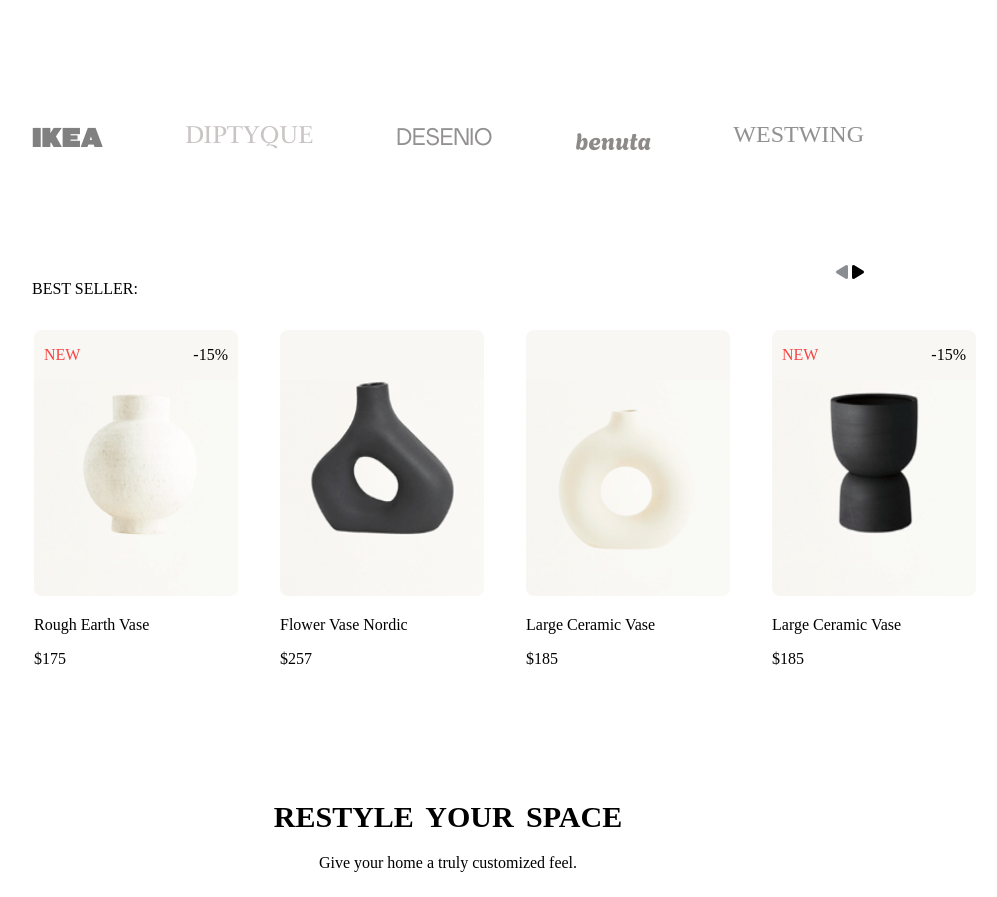
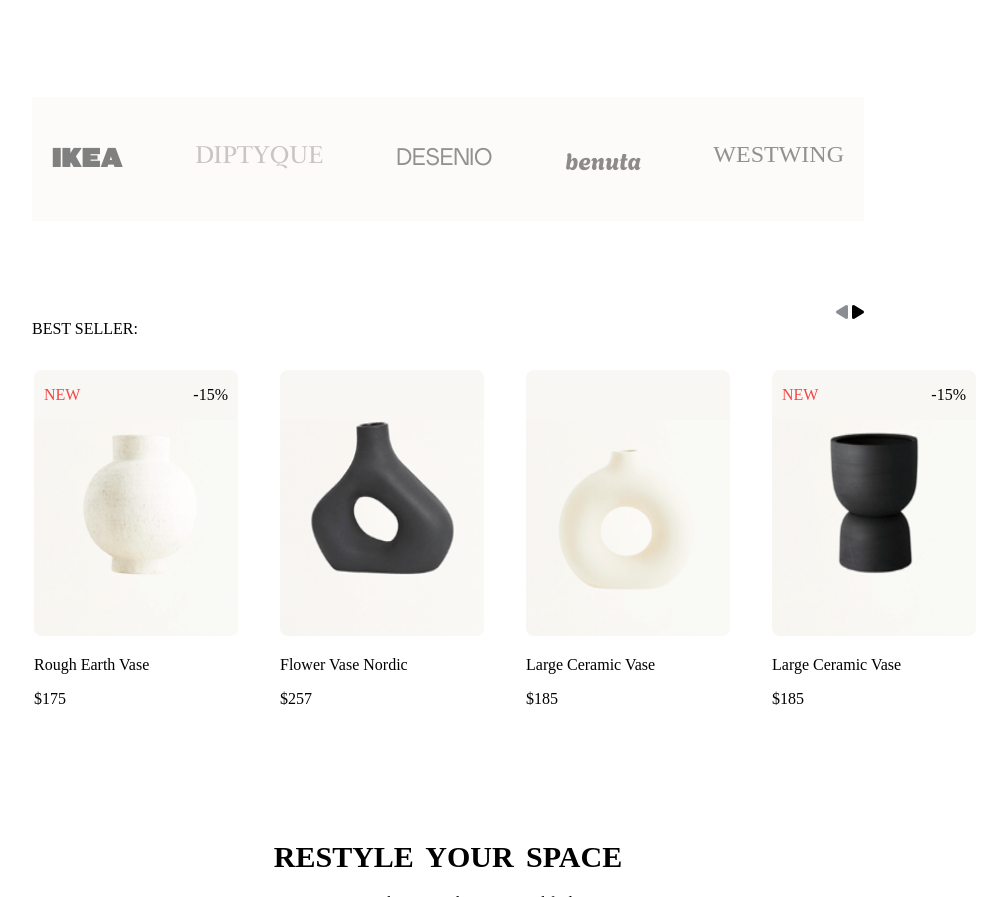
Before and after one commit to jacquelinenyinawabagesera/House-Decor-Website, a plain HTML site: page index.html in a window 1280 px wide. Shown: the part 1158-2055 px from the top of the page, without its empty margins (192-1189 px from the left). Drawn offline with Linux system fonts and the light colour scheme; files whose address does not match are found by name; a web font is replaced by a local one.

```diff
--- a/style.css
+++ b/style.css
@@ -224,6 +224,8 @@ body{
        justify-content: space-between;
         margin-top: 100px;
         font-size: 18px;
+        padding: 20px;
+        background-color: rgb(252,251,250);
     }
     .seller{
         display: flex;
```
